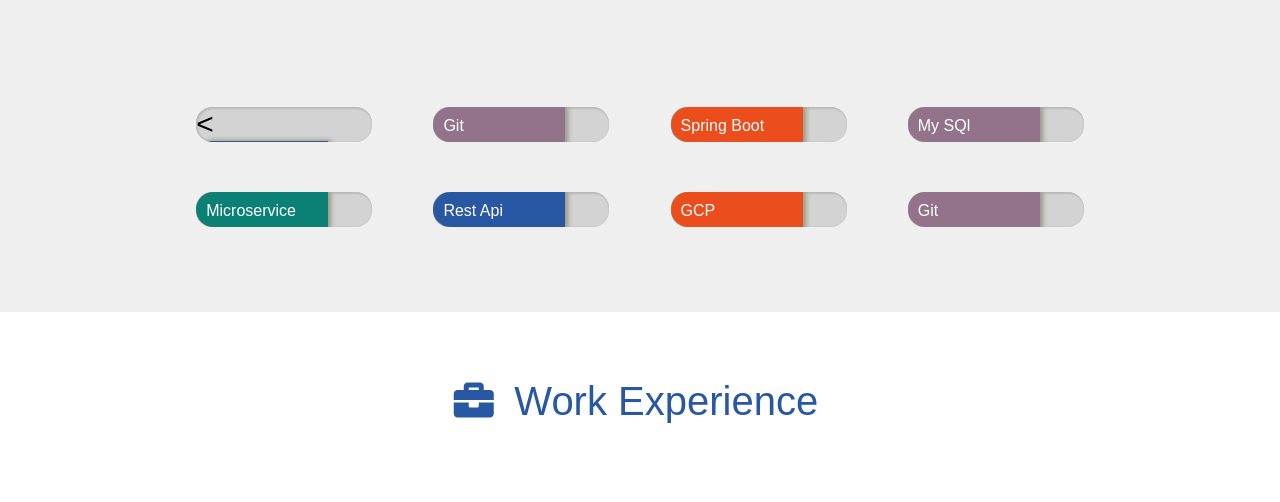
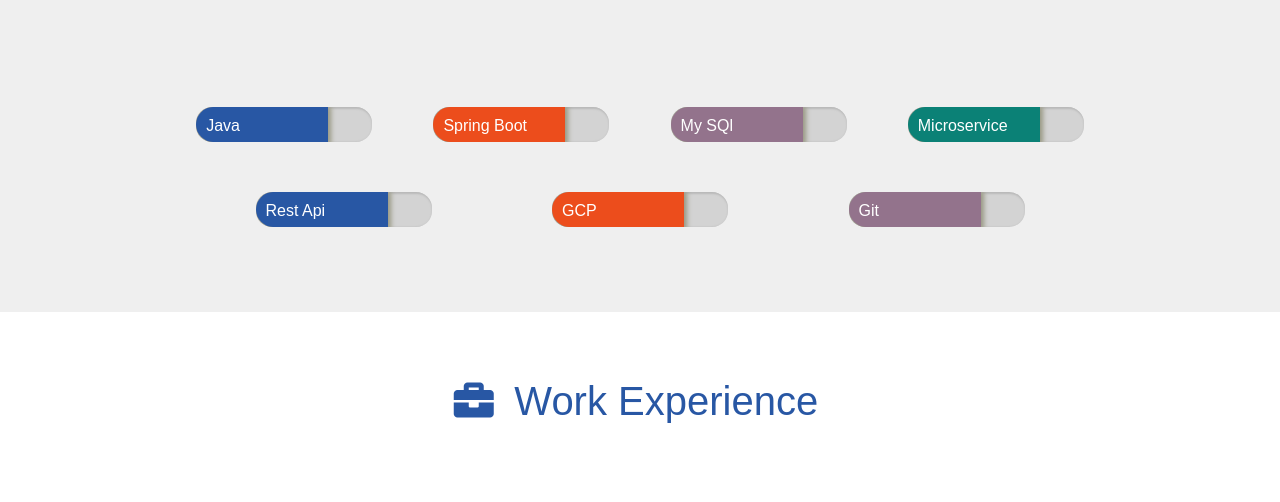
Before and after one commit to abhikrlalu4/Resume-Project, a plain HTML site: page index.html in a window 1280 px wide. Shown: the part 968-1470 px from the top of the page. Drawn offline with Linux system fonts and the light colour scheme.

Commit message:
Update index8.html

```diff
--- a/index.html
+++ b/index.html
@@ -132,17 +132,11 @@
 
             <div class="skills-display">
 
+
                 <div class="skill-progress">
-                    <<div class="seventy-five-percent mb-blue">
+                    <div class="seventy-five-percent mb-blue">
                         <div class="skill-name">
-                                <span>Java</span>
-                        </div>
-                    </div>
-                </div>
-                <div class="skill-progress">
-                    <div class="seventy-five-percent mb-light-purple">
-                        <div class="skill-name">
-                            <span> Git </span>
+                            <span> Java </span>
                         </div>
                     </div>
                 </div>
```
